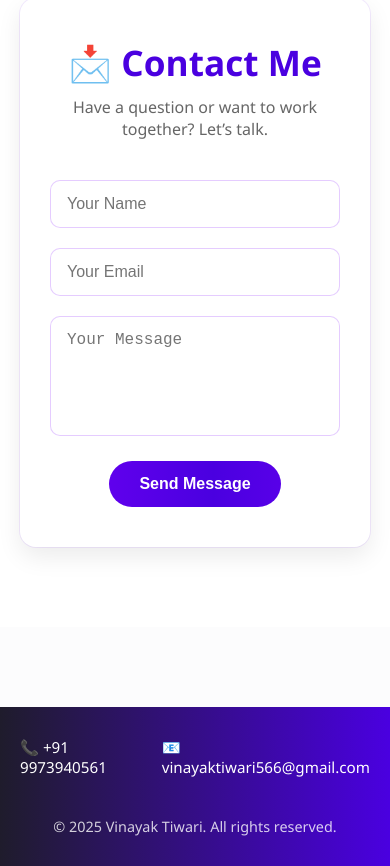
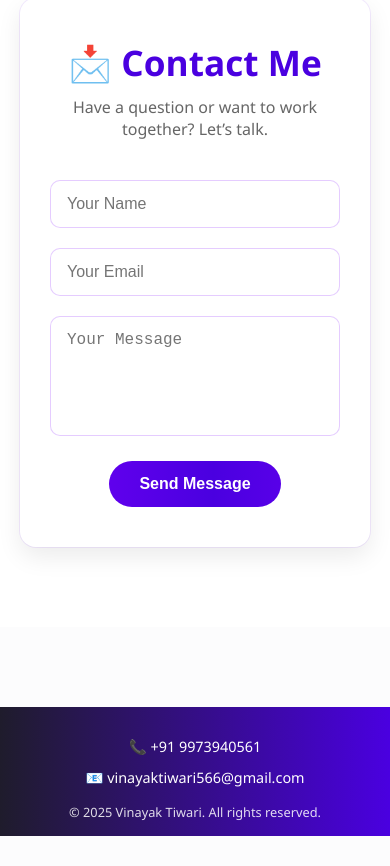
Before and after one commit to VinayakTiwari666/Portfolio, a plain HTML site: page index.html in a window 390 px wide. Shown: the part 5883-6749 px from the top of the page. After the commit the page ends 6719 px from the top, so only its background shows below. Drawn offline with nearby package versions, Linux system fonts and the light colour scheme.

Commit message:
update to mobile compatibilty

```diff
--- a/mediaqueries.css
+++ b/mediaqueries.css
@@ -62,3 +62,19 @@
     border-radius: 8px
   }
 }
+@media (max-width: 600px) {
+  .footer-container {
+    flex-direction: column;   /* 🔥 stack vertically */
+    gap: 12px;
+    text-align: center;
+  }
+
+  .footer-container p {
+    font-size: 0.9rem;
+  }
+
+  .footer-bottom {
+    margin-top: 16px;
+    font-size: 0.8rem;
+  }
+}
--- a/style.css
+++ b/style.css
@@ -818,15 +818,10 @@ a:hover {
 /* Mobile */
 
 .footer {
+  background: linear-gradient(to right, #1f1c2c, #4a00e0);
+  color: white;
+  padding: 30px 20px 15px;
   margin-top: 80px;
-  padding: 30px 20px;
-
-  background: linear-gradient(
-    to right,
-    #1f1c2c,
-    #4a00e0
-  );
-  color: white;
 }
 
 .footer-container {
@@ -840,12 +835,15 @@ a:hover {
 
   font-size: 0.95rem;
 }
+
+/* Bottom copyright */
 .footer-bottom {
   text-align: center;
-  margin-top: 40px;
-  font-size: 0.9rem;
-  opacity: 0.8;
+  margin-top: 20px;
+  font-size: 0.85rem;
+  opacity: 0.85;
 }
+
 #backToTop {
   position: fixed;
   bottom: 30px;
```
